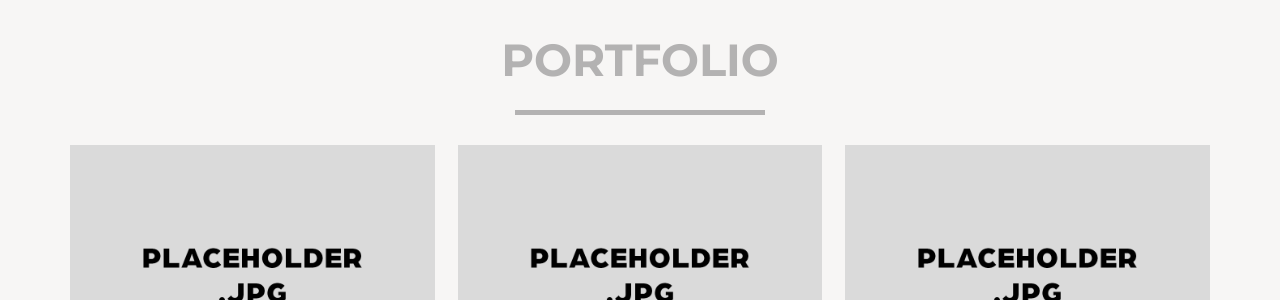
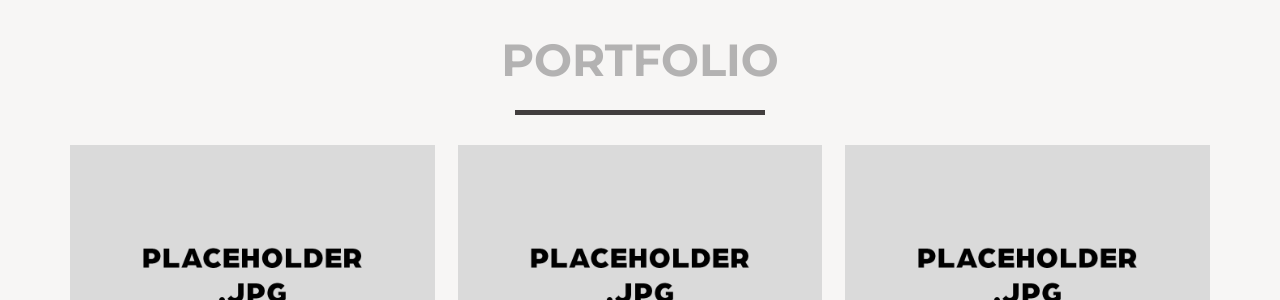
Before and after one commit to conniemyou/cyoung-portfolio, a Jekyll site: the page built from _posts/2014-07-18-project-1.markdown, in a window 1280 px wide and 1400 px high, scrolled down 734 px. Shown: the part 150-450 px from the top of the window. Built offline with Jekyll 4.4.1, drawn with Linux system fonts in a browser that asks for light colours.

Commit message:
color added +changed

```diff
--- a/_config.yml
+++ b/_config.yml
@@ -31,7 +31,7 @@ color:
   secondary-dark: 8b8a8a #A2122F
   tertiary: F7F6F5
   tertiary-dark: B3B2B2
-  accent: 0C0C0C
+  accent: 423E3E
 
 # Footer settings
 footer:
--- a/_includes/css/main.css
+++ b/_includes/css/main.css
@@ -53,11 +53,11 @@ hr.star-light {
 }
 
 hr.star-primary {
-    border-color: #{{ site.color.secondary }};
+    border-color: #{{ site.color.accent }};
 }
 
 hr.star-primary:after {
-    color: #{{ site.color.secondary }};
+    color: #{{ site.color.accent }};
     background-color: #fff;
 }
 
```
